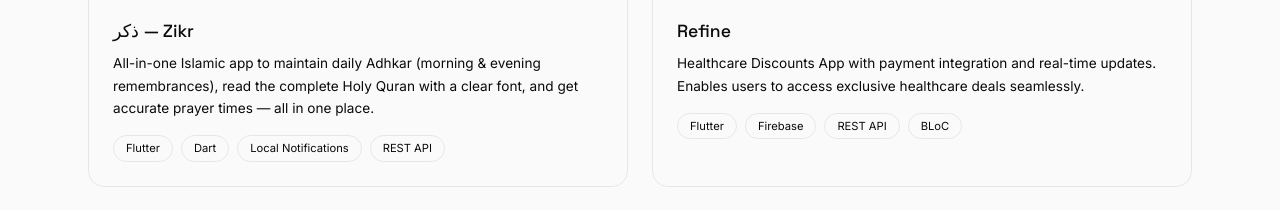
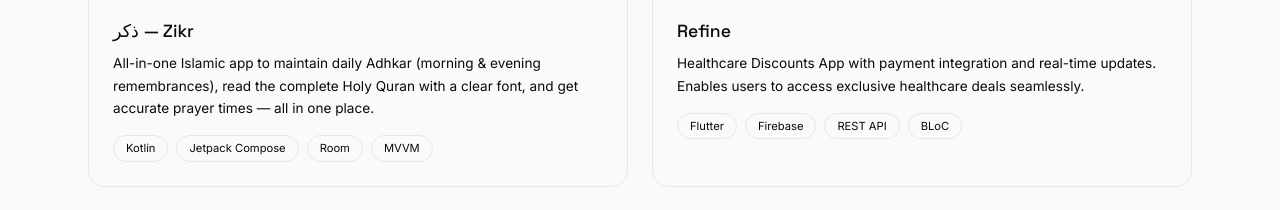
Before and after one commit to mohamadelagamal/Mohamed-Elgamal-Profile, a React (Vite) app: page / in a window 1280 px wide. Shown: the part 2640-2850 px from the top of the page. Built offline with nearby package versions, Linux system fonts and the light colour scheme; grey boxes are pictures that could not be loaded.

Commit message:
fix: Zikr tech stack — Kotlin native Android not Flutter

```diff
--- a/src/app/components/Projects.tsx
+++ b/src/app/components/Projects.tsx
@@ -26,7 +26,7 @@ const projects: Project[] = [
       "All-in-one Islamic app to maintain daily Adhkar (morning & evening remembrances), read the complete Holy Quran with a clear font, and get accurate prayer times — all in one place.",
     category: ["Android", "Mobile"],
     image: zikrImg,
-    tech: ["Flutter", "Dart", "Local Notifications", "REST API"],
+    tech: ["Kotlin", "Jetpack Compose", "Room", "MVVM"],
     type: "Android",
     link: "https://play.google.com/store/apps/details?id=com.elmaref.elgamal",
   },
```
